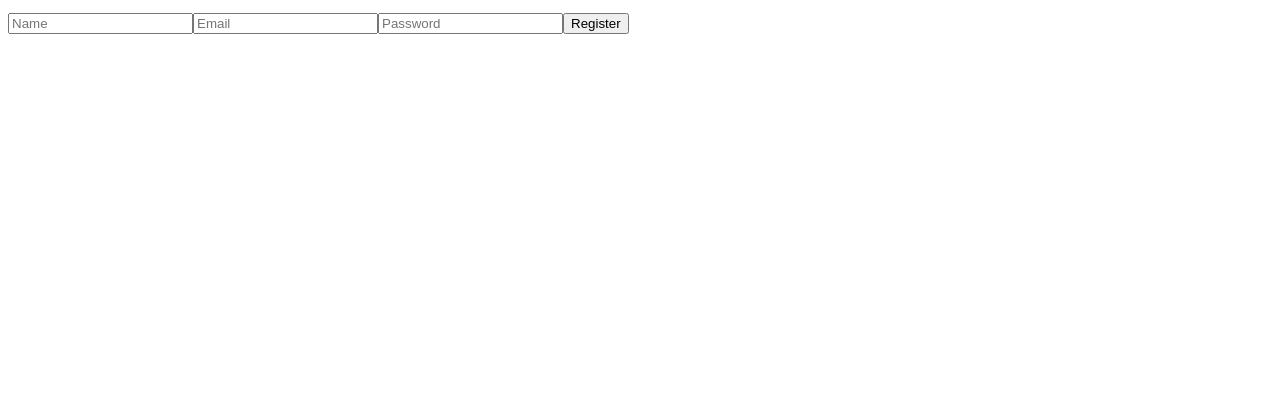
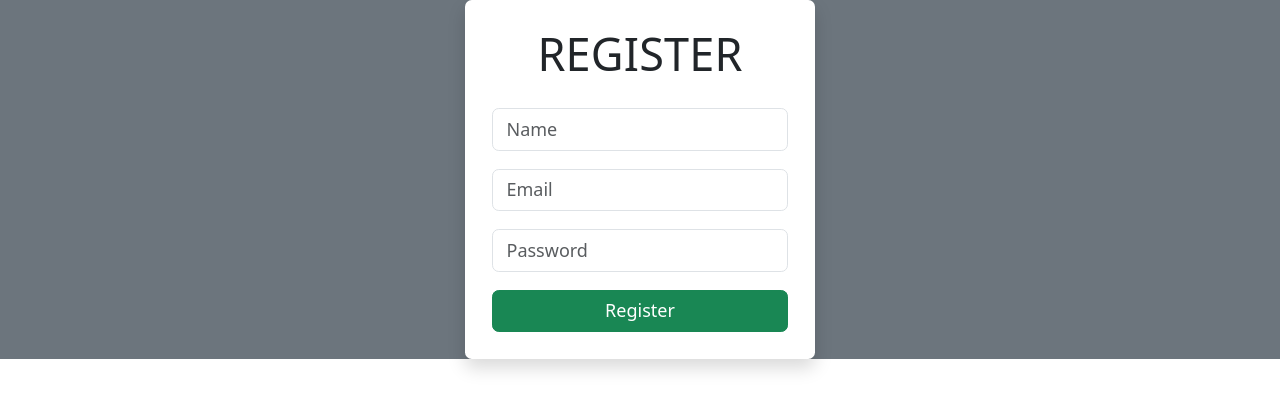
Before and after one commit to andyugbawa/mern-react, a React (Vite) app in the folder newmernapp/client/: page / in a window 1280 px wide. Shown: the top 410 px of the page. Built offline with nearby package versions, Linux system fonts and the light colour scheme.

Commit message:
styling signup.jsx

```diff
--- a/newmernapp/client/src/SignUp.jsx
+++ b/newmernapp/client/src/SignUp.jsx
@@ -1,6 +1,7 @@
 import { useState } from 'react'
 import axios from "axios"
 import { useNavigate } from "react-router-dom"
+import "bootstrap/dist/css/bootstrap.min.css";
 
 function SignUp() {
   const [name, setName] = useState("")
@@ -11,17 +12,58 @@ function SignUp() {
   const handleSubmit = (e) => {
     e.preventDefault()
 
-axios.post(`${import.meta.env.VITE_API_URL}/register`, { name, email, password })
-      .then(() => navigate("/login"))
-      .catch(err => console.log(err))
+    axios.post(
+      `${import.meta.env.VITE_API_URL}/register`,
+      { name, email, password }
+    )
+    .then(() => navigate("/login"))
+    .catch(err => console.log(err))
   }
 
   return (
     <form onSubmit={handleSubmit}>
-      <input onChange={e => setName(e.target.value)} placeholder="Name" />
-      <input onChange={e => setEmail(e.target.value)} placeholder="Email" />
-      <input type="password" onChange={e => setPassword(e.target.value)} placeholder="Password" />
-      <button>Register</button>
+      <div className='d-flex justify-content-center align-items-center bg-secondary vh-25'>
+
+        <div
+          className='bg-white p-4 rounded shadow'
+          style={{ width: "350px" }}
+        >
+          <h1 className='text-center mb-4'>REGISTER</h1>
+
+          <div className='mb-3'>
+            <input
+              type="text"
+              className='form-control'
+              placeholder="Name"
+              onChange={e => setName(e.target.value)}
+            />
+          </div>
+
+          <div className='mb-3'>
+            <input
+              type="email"
+              className='form-control'
+              placeholder="Email"
+              onChange={e => setEmail(e.target.value)}
+            />
+          </div>
+
+          <div className='mb-3'>
+            <input
+              type="password"
+              className='form-control'
+              placeholder="Password"
+              onChange={e => setPassword(e.target.value)}
+            />
+          </div>
+
+          <button className='btn btn-success w-100'>
+            Register
+          </button>
+
+        </div>
+
+      </div>
     </form>
   )
 }
```
Also changed, not shown: newmernapp/client/src/Point.jsx (added, +34 -0 lines).
